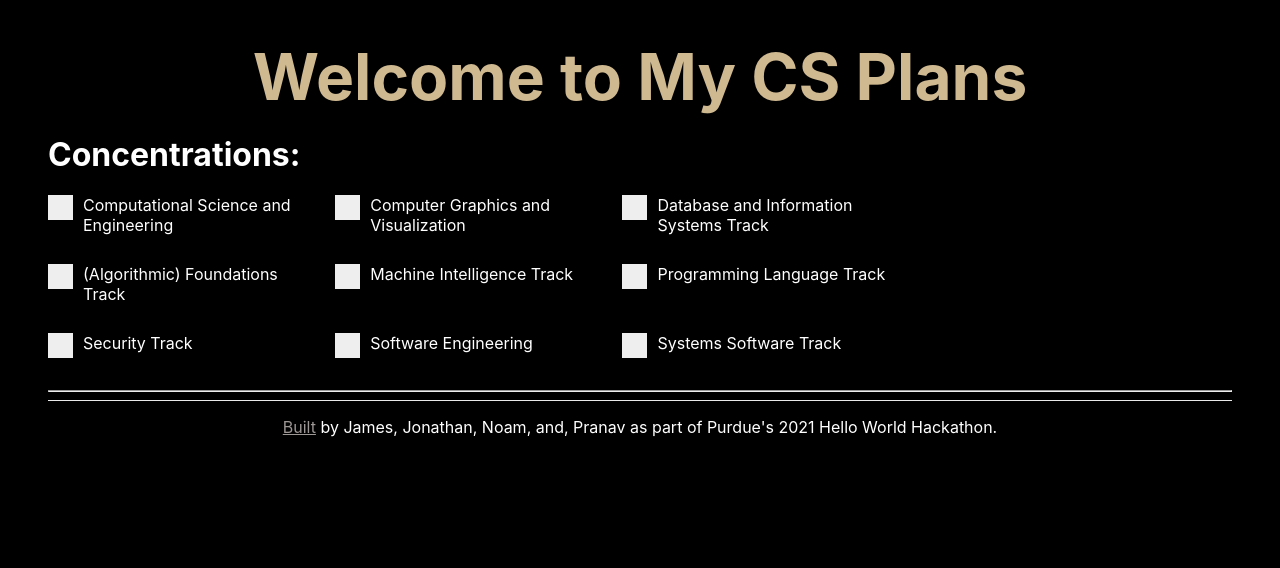
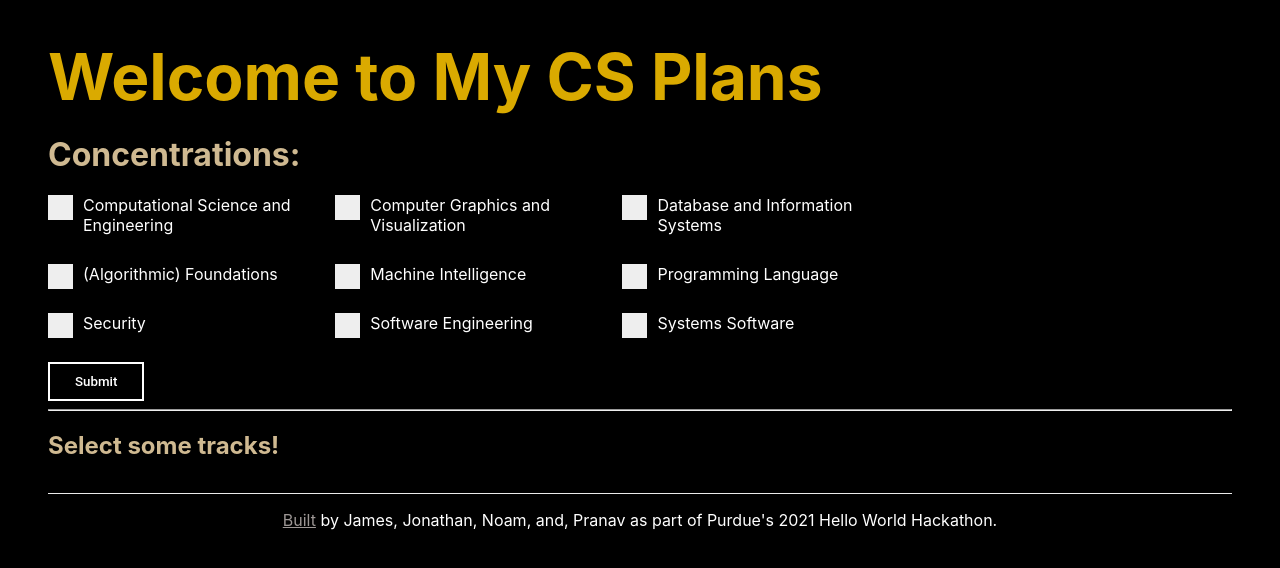
Before and after one commit to HelloWorldHackathon/My-CS-Plan, a Next.js app in the folder website/: page / in a window 1280 px wide. Shown: the top 568 px of the page. Built offline with nearby package versions, Linux system fonts and the light colour scheme.

Commit message:
Fix submission method and add sample output

```diff
--- a/website/pages/index.js
+++ b/website/pages/index.js
@@ -1,5 +1,4 @@
 import Head from "next/head";
-import Image from "next/image";
 
 export default function Home() {
   return (
@@ -15,80 +14,87 @@ export default function Home() {
       <h1 class="title">Welcome to My CS Plans</h1>
 
       <h1>Concentrations:</h1>
+      <form>
         <div class="threebythree">
           <div class="item">
             <label class="checkboxList">
               Computational Science and Engineering
-            <input type="checkbox" onClick={() => getTrack("Computational Science and Engineering")} />
+              <input
+                type="checkbox"
+                value="Computational Science and Engineering"
+              />
               <span class="checkmark"></span>
             </label>
           </div>
           <div class="item">
             <label class="checkboxList">
               Computer Graphics and Visualization
-            <input type="checkbox" onClick={() => getTrack("Computer Graphics and Visualization")} />
+              <input
+                type="checkbox"
+                value="Computer Graphics and Visualization"
+              />
               <span class="checkmark"></span>
             </label>
           </div>
           <div class="item">
             <label class="checkboxList">
-            Database and Information Systems Track
-            <input type="checkbox" onClick={() => getTrack("Database and Information Systems Track")} />
-            <span class="checkmark"></span>
-          </label>
-        </div>
-
-        <div class="item">
-          <label class="checkboxList">
-            (Algorithmic) Foundations Track
-            <input type="checkbox" onClick={() => getTrack("(Algorithmic) Foundations Track")} />
+              Database and Information Systems
+              <input type="checkbox" value="Database and Information Systems" />
               <span class="checkmark"></span>
             </label>
           </div>
           <div class="item">
             <label class="checkboxList">
-            Machine Intelligence Track
-            <input type="checkbox" onClick={() => getTrack("Machine Intelligence Track")} />
+              (Algorithmic) Foundations
+              <input type="checkbox" value="(Algorithmic) Foundations" />
               <span class="checkmark"></span>
             </label>
           </div>
           <div class="item">
             <label class="checkboxList">
-            Programming Language Track
-            <input type="checkbox" onClick={() => getTrack("Programming Language Track")} />
+              Machine Intelligence
+              <input type="checkbox" value="Machine Intelligence" />
               <span class="checkmark"></span>
             </label>
           </div>
-
           <div class="item">
             <label class="checkboxList">
-            Security Track
-            <input type="checkbox" onClick={() => getTrack("Security Track")} />
+              Programming Language
+              <input type="checkbox" value="Programming Language" />
+              <span class="checkmark"></span>
+            </label>
+          </div>
+          <div class="item">
+            <label class="checkboxList">
+              Security
+              <input type="checkbox" value="Security" />
               <span class="checkmark"></span>
             </label>
           </div>
           <div class="item">
             <label class="checkboxList">
               Software Engineering
-            <input type="checkbox" onClick={() => getTrack("Software Engineering")} />
+              <input type="checkbox" value="Software Engineering" />
               <span class="checkmark"></span>
             </label>
           </div>
           <div class="item">
             <label class="checkboxList">
-            Systems Software Track
-            <input type="checkbox" onClick={() => getTrack("Systems Software Track")} />
+              Systems Software
+              <input type="checkbox" value="Systems Software" />
               <span class="checkmark"></span>
             </label>
           </div>
         </div>
+        <button class="submit-button" type="button" onClick={() => getTrack(" ")}>Submit</button>
+
+      </form>
 
       <hr />
 
-      <div class="dynamicContent">
-        <p id="text" style={{ display: "none" }}>
-          Checkbox is CHECKED!
-        </p>
+      <div id="dynamicText">
+        <h2 id="titleArea">Select some tracks!</h2>
+        <div id="tableArea"></div>
       </div>
 
       <footer class="footer">
@@ -106,6 +112,24 @@ export default function Home() {
 
 function getTrack(track) {
   var checkBox = document.getElementById("myCheck");
-  var text = document.getElementById("text");
-  console.log(track);
+
+  // Gets names of tracks student selected and create a string of them, before setting title to the names of selected tracks
+  let trackList = "Tracks selected: ";
+  var checkboxes = document.querySelectorAll('input[type="checkbox"]:checked');
+  for (var checkbox of checkboxes) {
+    trackList = trackList + checkbox.value + ", ";
   }
+  trackList = trackList.slice(0, -2); //remove last comma
+  console.log(trackList);
+  document.getElementById("titleArea").innerHTML = trackList;
+
+  // Generates table from JSON optimized classes list and inserts it below
+
+  let table = " "
+  /* INSERT LOOP CODE FOR JSON HERE*/
+
+  //Sample table for visual purposes
+  table = table + "<table>  <tr>    <th>Company</th>    <th>Contact</th>    <th>Country</th>  </tr>  <tr>    <td>Alfreds Futterkiste</td>    <td>Maria Anders</td>    <td>Germany</td>  </tr>  <tr>    <td>Centro comercial Moctezuma</td>    <td>Francisco Chang</td>    <td>Mexico</td>  </tr>  <tr>    <td>Ernst Handel</td>    <td>Roland Mendel</td>    <td>Austria</td>  </tr>  <tr>    <td>Island Trading</td>    <td>Helen Bennett</td>    <td>UK</td>  </tr>  <tr>    <td>Laughing Bacchus Winecellars</td>    <td>Yoshi Tannamuri</td>    <td>Canada</td>  </tr>  <tr>    <td>Magazzini Alimentari Riuniti</td>    <td>Giovanni Rovelli</td>    <td>Italy</td>  </tr></table>"
+
+  document.getElementById("tableArea").innerHTML = table;
+}
--- a/website/styles/globals.css
+++ b/website/styles/globals.css
@@ -1,3 +1,4 @@
+/* Largely Universal styling */
 html,
 body {
   padding: 0;
@@ -8,14 +9,21 @@ body {
   color: white;
 }
 
+* {
+  box-sizing: border-box;
+}
+
+/* All element styling */
+h1,
+h2 {
+  color: #cfb991;
+}
+
 a {
   text-decoration: underline;
 }
 
-* {
-  box-sizing: border-box;
-}
-
+/* Large containers (content and footer) */
 .container {
   min-height: 100vh;
   padding: 0 0.5rem;
@@ -31,44 +39,38 @@ a {
   display: inline-block;
   justify-content: center;
   align-items: center;
-  text-align:center;
+  text-align: center;
+  margin-top: 1vw;
 }
 
 .footer a {
   justify-content: center;
   align-items: center;
-  color: #9D9795;
+  color: #9d9795;
 }
 
-
+/* Content specific styling */
 .title {
-  color: #cfb991;
+  color: #daaa00;
   margin: 0;
   line-height: 1.15;
   font-size: 4rem;
 }
 
-.title,
-.description {
-  text-align: center;
+/* 3 x 3 flexbox styling for check boxes */
+.threebythree {
+  display: flex;
+  flex-wrap: wrap;
+  justify-content: space-between;
+  max-width: 66vw;
 }
 
-.description {
-  line-height: 1.5;
-  font-size: 1.5rem;
+.item {
+  flex: 0 32%;
+  margin-bottom: 2%; /* (100-32*3)/2 */
 }
 
-#checkboxes label {
-  float: left;
-}
-#checkboxes ul {
-  margin: 0;
-  list-style: none;
-  float: left;
-}
-
-/* Custom styles below: */
-
+/* Checkbox list styling */
 .checkboxList {
   display: block;
   position: relative;
@@ -108,7 +110,7 @@ a {
 
 /* When the checkbox is checked, add a blue background */
 .checkboxList input:checked ~ .checkmark {
-  background-color: #2196F3;
+  background-color: #daaa00;
 }
 
 /* Create the checkmark/indicator (hidden when not checked) */
@@ -136,14 +138,46 @@ a {
   transform: rotate(45deg);
 }
 
-.threebythree {
-  display: flex;
-  flex-wrap: wrap;
-  justify-content: space-between;
-  max-width: 66vw;
+/* Submit button styling */
+.submit-button {
+  color: white;
+  padding: 10px 25px;
+  font-family: "Roboto", sans-serif;
+  font-weight: 500;
+  background: transparent;
+  outline: none !important;
+  cursor: pointer;
+  transition: all 0.3s ease;
+  position: relative;
+  display: inline-block;
+  border: 2px solid white;
 }
 
-.item {
-  flex: 0 32%;
-  margin-bottom: 2%; /* (100-32*3)/2 */
+.submit-button:hover {
+  background: white;
+  color: black;
 }
+
+.submit-button:active {
+  top: 2px;
+}
+
+/* Output table styling */
+table {
+  border-collapse: collapse;
+  width: 100%;
+}
+
+th {
+  border: 1px solid black;
+  background-color: #555960;
+  text-align: left;
+  padding: 8px;
+}
+
+td {
+  border: 1px solid black;
+  background-color: #C4BFC0;
+  text-align: left;
+  padding: 8px;
+}
```
Also changed, not shown: website/components/Card.js (deleted, +0 -16 lines). Lines whose indentation alone changed are shown as unchanged.
